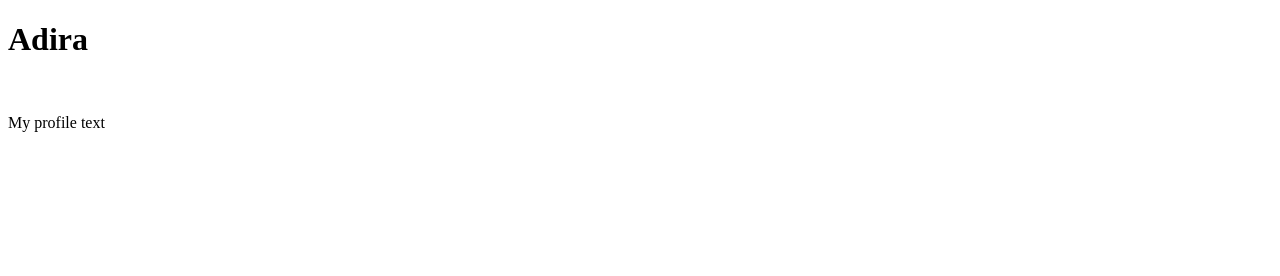
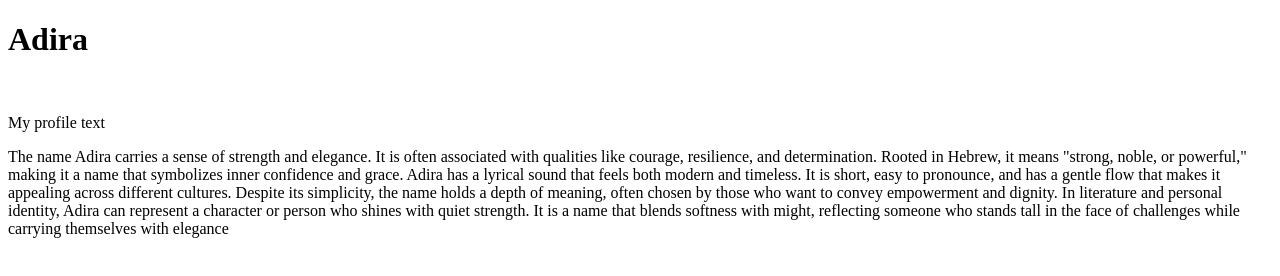
Before and after one commit to kamesh1491/first-HTML-project, a plain HTML site: page index.html in a window 1280 px wide. Drawn offline with Linux system fonts and the light colour scheme.

Commit message:
added paragraph

```diff
--- a/index.html
+++ b/index.html
@@ -9,5 +9,10 @@
     <h1>Adira</h1>
     <img src="profile.jpg" alt="">
     <p>My profile text</p>
+    <p>The name Adira carries a sense of strength and elegance. It is often associated with qualities like courage, resilience, and determination. Rooted in Hebrew, it means "strong, noble, or powerful," making it a name that symbolizes inner confidence and grace.
+
+Adira has a lyrical sound that feels both modern and timeless. It is short, easy to pronounce, and has a gentle flow that makes it appealing across different cultures. Despite its simplicity, the name holds a depth of meaning, often chosen by those who want to convey empowerment and dignity.
+
+In literature and personal identity, Adira can represent a character or person who shines with quiet strength. It is a name that blends softness with might, reflecting someone who stands tall in the face of challenges while carrying themselves with elegance</p><br><br>
 </body>
 </html>
```
